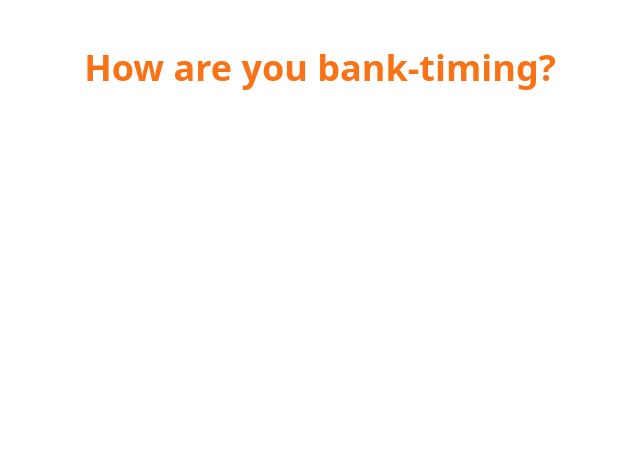
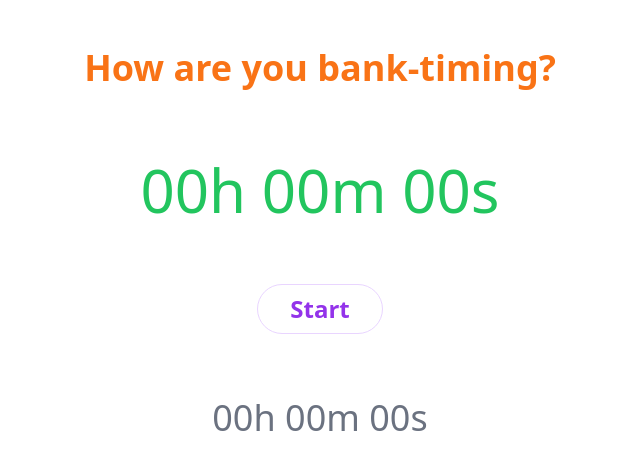
Before and after one commit to rbergara/timebank-timer-demo, a Next.js app: page / in a window 1280 px wide. Shown: the top 470 px of the page, without its empty margins (320-960 px from the left). Built offline with nearby package versions, Linux system fonts and the light colour scheme.

Commit message:
main components

```diff
--- /dev/null
+++ b/components/Button.jsx
@@ -0,0 +1,15 @@
+import { React } from "react";
+
+const Button = () => {
+  return (
+    <button className="
+      mt-8 px-8 py-2 text-xl md:text-2xl text-purple-600 font-semibold rounded-full border border-purple-200
+      hover:text-white hover:bg-purple-600 hover:border-transparent
+      focus:outline-none focus:ring-2 focus:ring-purple-600 focus:ring-offset-2"
+    >
+      Start
+    </button>
+  )
+}
+
+export default Button;
--- /dev/null
+++ b/components/Counter.jsx
@@ -0,0 +1,13 @@
+import { React } from "react";
+import Button from "./Button";
+
+const Counter = () => {
+  return (
+    <div className='mt-2 flex flex-col items-center gap-y-8'>
+      <p className='text-3xl md:text-6xl text-green-500'>00h 00m 00s</p>
+      <Button />
+    </div>
+  )
+}
+
+export default Counter;
--- /dev/null
+++ b/components/Timebank.jsx
@@ -0,0 +1,11 @@
+import React from 'react'
+
+const Timebank = () => {
+  return (
+    <div className='mt-8'>
+      <p className='text-2xl md:text-4xl text-gray-500'>00h 00m 00s</p>
+    </div>
+  )
+}
+
+export default Timebank;
--- /dev/null
+++ b/components/TimebankContainer.jsx
@@ -0,0 +1,14 @@
+import React from "react"
+import Counter from '../components/Counter';
+import Timebank from '../components/Timebank';
+
+const TimebankContainer = () => {
+  return (
+    <div className="flex flex-col items-center gap-y-8">
+      <Counter />
+      <Timebank />
+    </div>
+  )
+}
+
+export default TimebankContainer
--- a/pages/index.js
+++ b/pages/index.js
@@ -1,14 +1,16 @@
 import Head from 'next/head'
 import Header from '../components/Header'
+import TimebankContainer from '../components/TimebankContainer';
 
 const Home = () => {
   return (
-    <div className='flex min-h-screen flex-col items-center'>
+    <div className='min-h-screen flex flex-col items-center gap-y-16'>
       <Head>
         <title>Timebank Timer</title>
         <link rel="icon" href="favicon.ico" />
       </Head>
       <Header />
+      <TimebankContainer />
     </div>
   )
 }
```
